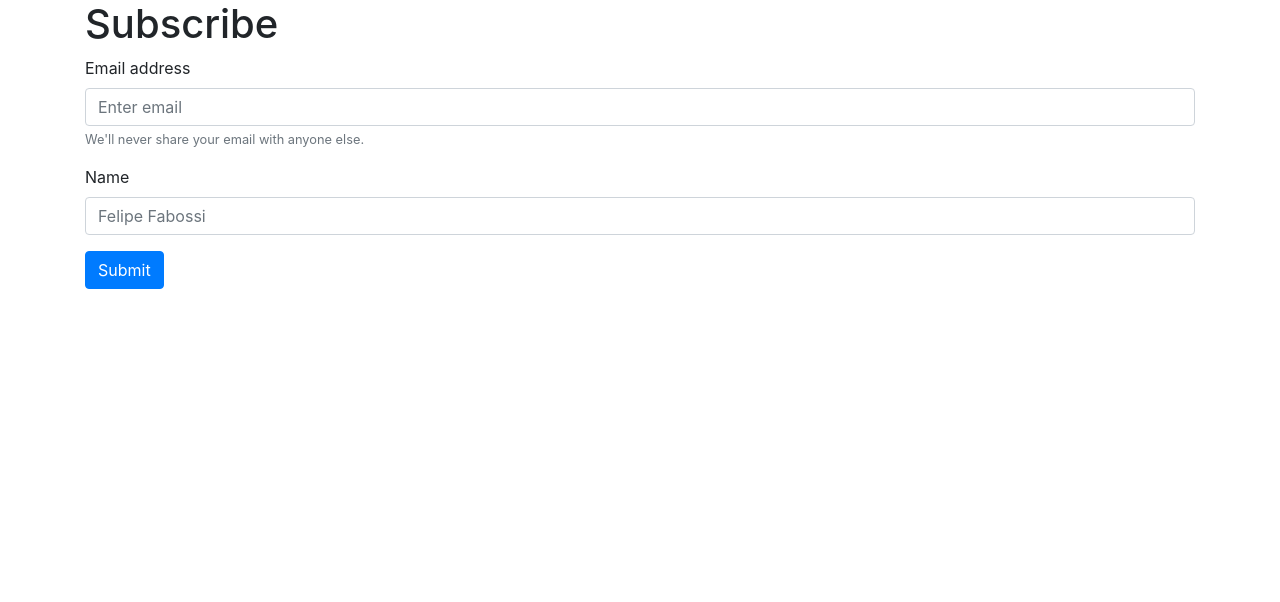
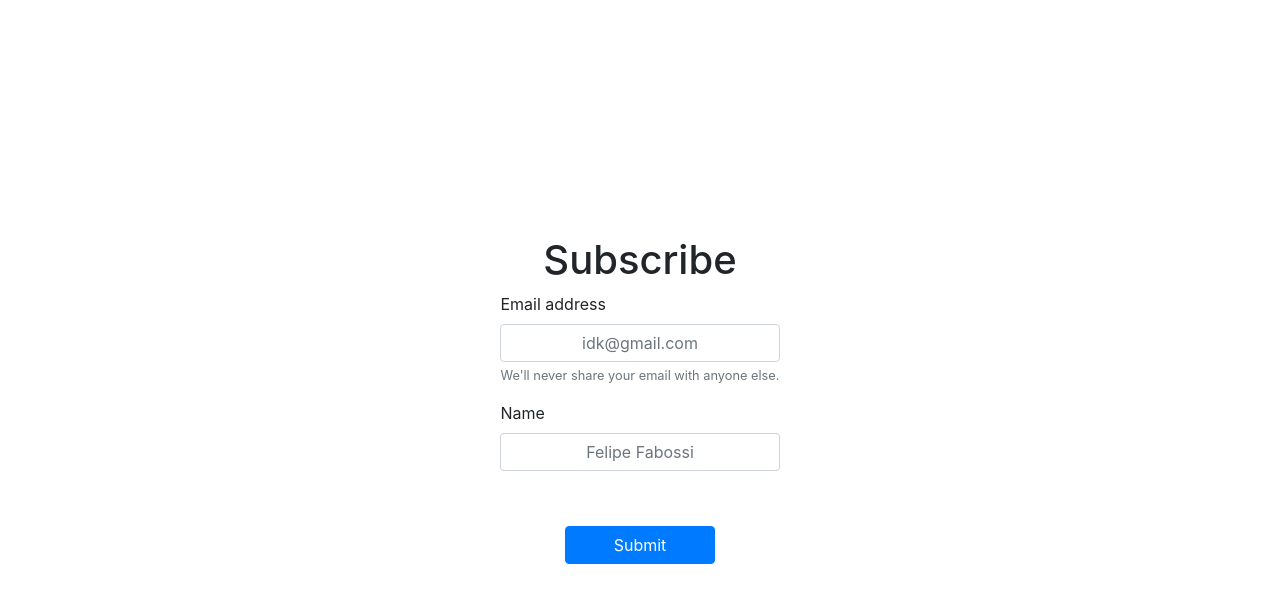
Before and after one commit to fabossi/nodejs-google-recaptcha, a website: page index.html in a window 1280 px wide. Drawn offline with nearby package versions, Linux system fonts and the light colour scheme; files that its build step writes are made by us from their sources.

Commit message:
[FABOSSI] Some Styling

```diff
--- a/index.html
+++ b/index.html
@@ -6,24 +6,27 @@
     <meta name="viewport" content="width=device-width, initial-scale=1.0">
     <script src="https://www.google.com/recaptcha/api.js" async defer></script>
     <link rel="stylesheet" href="//netdna.bootstrapcdn.com/bootstrap/4.5.0/css/bootstrap.min.css">
-
+    <link rel="stylesheet" href="../style.css">
     <title>Recaptcha</title>
 </head>
 
-<body>
-    <div class="container">
+<body style="height: 100%; width: 100%;">
+    <div id="container" class="container">
         <h1>Subscribe</h1>
         <form id="subscribeform">
             <div class="form-group">
                 <label for="exampleInputEmail1">Email address</label>
                 <input type="email" class="form-control" id="email" aria-describedby="emailHelp"
-                    placeholder="Enter email">
+                    placeholder="idk@gmail.com">
                 <small id="emailHelp" class="form-text text-muted">We'll never share your email with anyone
                     else.</small>
             </div>
             <div class="form-group">
                 <label for="exampleInputName">Name</label>
-                <input type="text" class="form-control" id="name" placeholder="Felipe Fabossi">
+                <input type="email" class="form-control" id="name" aria-describedby="emailHelp"
+                    placeholder="Felipe Fabossi">
+                <small id="emailHelp" class="form-text text-muted none">We'll never share your email with anyone
+                    else.</small>
             </div>
             <div class="form-group">
                 <div class="g-recaptcha" data-sitekey="6LfqZqoZAAAAAH-X46kHHlxz1z7m3vJmfioIWagE"></div>
--- a/server.js
+++ b/server.js
@@ -49,8 +49,10 @@ app.post('/subscribe', (req, res) => {
 
     })
 
-})
+});
+
+app.use(express.static(__dirname + '/styles'));
 
 app.listen(4000, () => {
-    console.log('server started at 4000')
+    console.log('server started at 4000');
 })
--- /dev/null
+++ b/styles/style.css
@@ -0,0 +1,34 @@
+html {
+    height: 100%;
+    width : 100%;
+}
+
+#container {
+    display        : flex;
+    justify-content: center;
+    align-items    : center;
+    flex-direction : column;
+    height         : 100%;
+    width          : 100%;
+}
+
+
+button {
+    position: relative;
+    width   : 150px;
+}
+
+#subscribeform {
+    display        : flex;
+    justify-content: center;
+    align-items    : center;
+    flex-direction : column;
+}
+
+.none {
+    visibility: hidden;
+}
+
+::placeholder {
+    text-align: center;
+}
```
